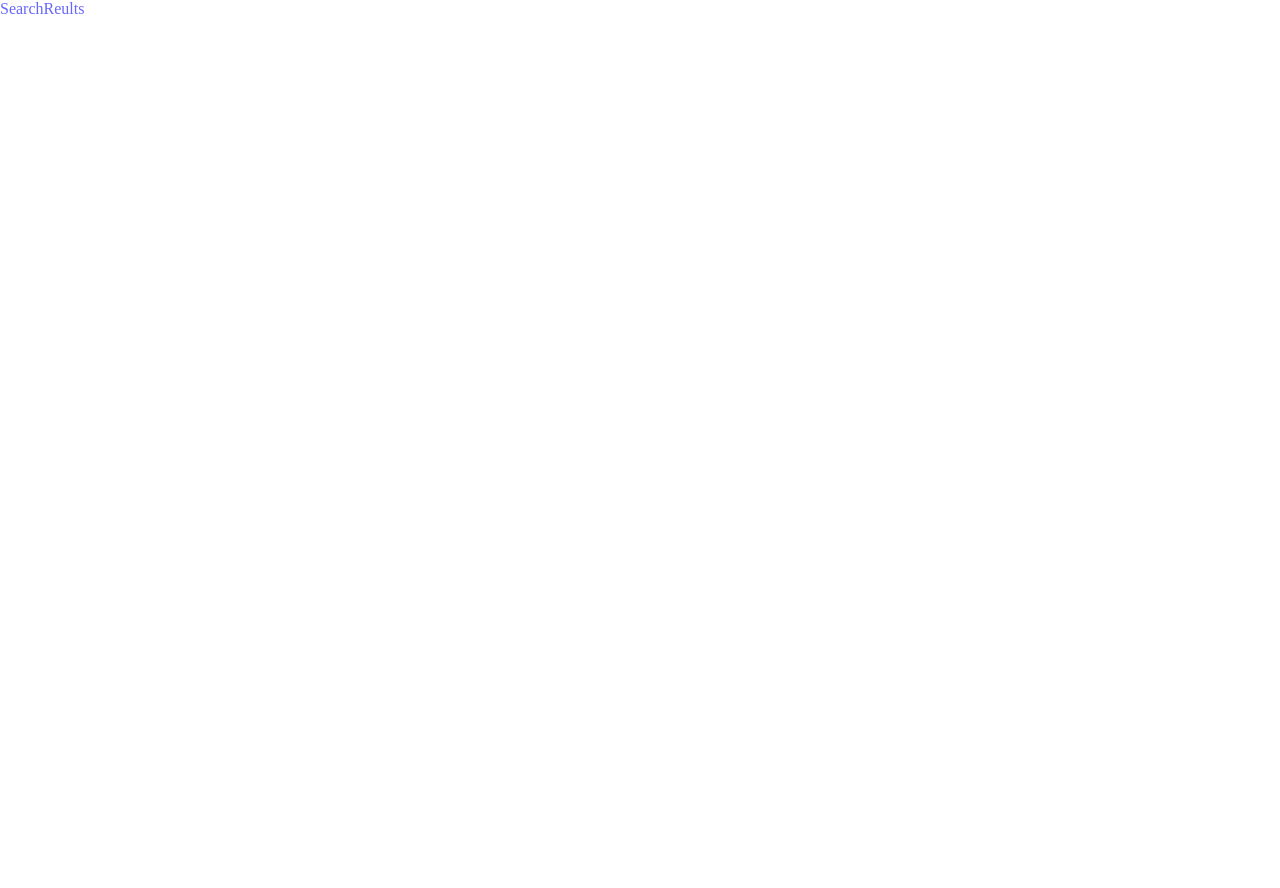
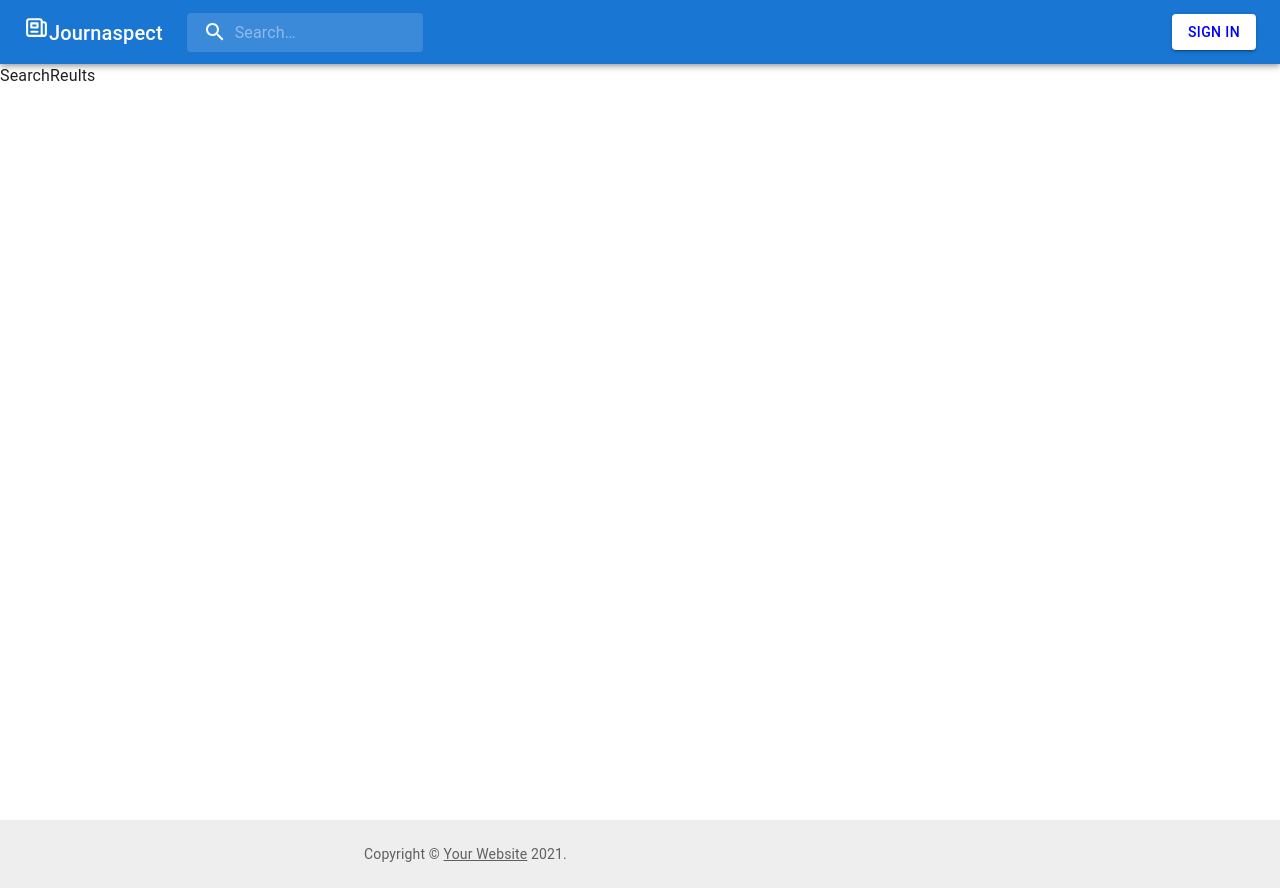
Before and after one commit to karolinaCodes/Journaspect, a React (Create React App) app: page /searchresultspage in a window 1280 px wide. Before the commit the page ends 800 px from the top, so only its background shows below. Built offline with nearby package versions, Linux system fonts and the light colour scheme; no server answers; the database is empty.

Commit message:
header footer config

```diff
--- a/src/App.js
+++ b/src/App.js
@@ -8,10 +8,13 @@
 import SignUp from './pages/SignUp';
 import SignIn from './pages/SignIn';
 import SearchResults from './pages/SearchResults';
+import Header from "./components/Header";
+import Footer from "./components/Footer";
 
 function App() {
   return (
     <Fragment>
+      <Header />
     <Route path="/" exact>
       <HomePage/>
     </Route>
@@ -35,22 +38,8 @@
       { /*need to make dynamic*/ }
       <SearchResults/>
     </Route>
+    <Footer />
     </Fragment>
   );
 }
-
-function Header() {
-  return (
-    <header id='site-header'>
-      <h1 id='site-logo'>Cut Thru</h1>
-      <form>
-        <label htmlFor='search' hidden>Search: </label>
-        <input type='text' required></input>
-        <button type='submit'>Search</button>
-      </form>
-      <a href='/sign-in'>Sign In</a>
-    </header>
-  );
-}
-
 export default App;
--- /dev/null
+++ b/src/components/Footer.js
@@ -0,0 +1,56 @@
+import * as React from 'react';
+import CssBaseline from '@mui/material/CssBaseline';
+import Box from '@mui/material/Box';
+import Typography from '@mui/material/Typography';
+import Container from '@mui/material/Container';
+import Link from '@mui/material/Link';
+
+function Copyright() {
+  return (
+    <Typography variant="body2" color="text.secondary">
+      {'Copyright © '}
+      <Link color="inherit" href="https://material-ui.com/">
+        Your Website
+      </Link>{' '}
+      {new Date().getFullYear()}
+      {'.'}
+    </Typography>
+  );
+}
+
+export default function StickyFooter() {
+  return (
+    <Box
+      sx={{
+        display: 'flex',
+        flexDirection: 'column',
+        minHeight: '100vh',
+      }}
+    >
+      <CssBaseline />
+      <Container component="main" sx={{ mt: 8, mb: 2 }} maxWidth="sm">
+        <Typography variant="h2" component="h1" gutterBottom>
+        </Typography>
+        <Typography variant="body1"></Typography>
+      </Container>
+      <Box
+        component="footer"
+        sx={{
+          py: 3,
+          px: 2,
+          mt: 'auto',
+          backgroundColor: (theme) =>
+            theme.palette.mode === 'light'
+              ? theme.palette.grey[200]
+              : theme.palette.grey[800],
+        }}
+      >
+        <Container maxWidth="sm">
+          <Typography variant="body1">
+          </Typography>
+          <Copyright />
+        </Container>
+      </Box>
+    </Box>
+  );
+}
--- a/src/pages/HomePage.js
+++ b/src/pages/HomePage.js
@@ -4,7 +4,6 @@
 function HomePage() {
   return (
     <div>
-      <Header />
       <svg
         className={styles.newpaperImg}
         id="a751cec9-7d0e-4c8a-a2d9-3a6c65a20454"
```
